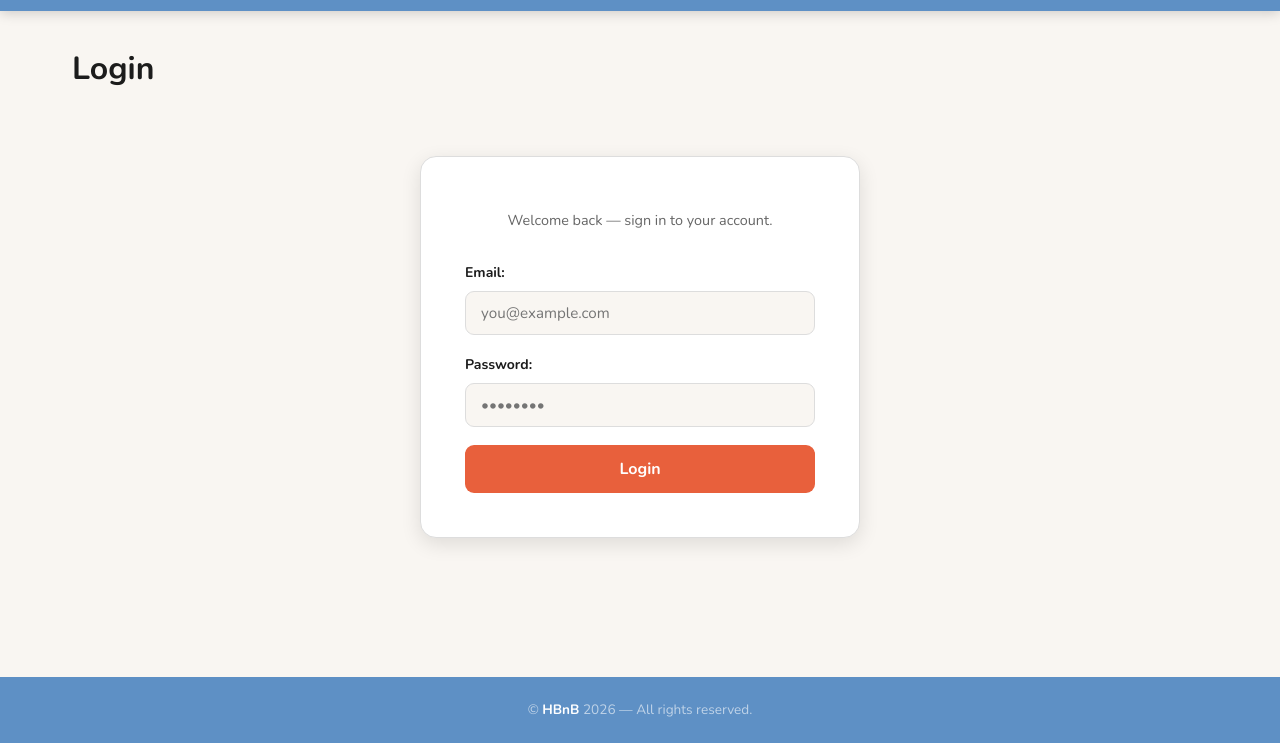
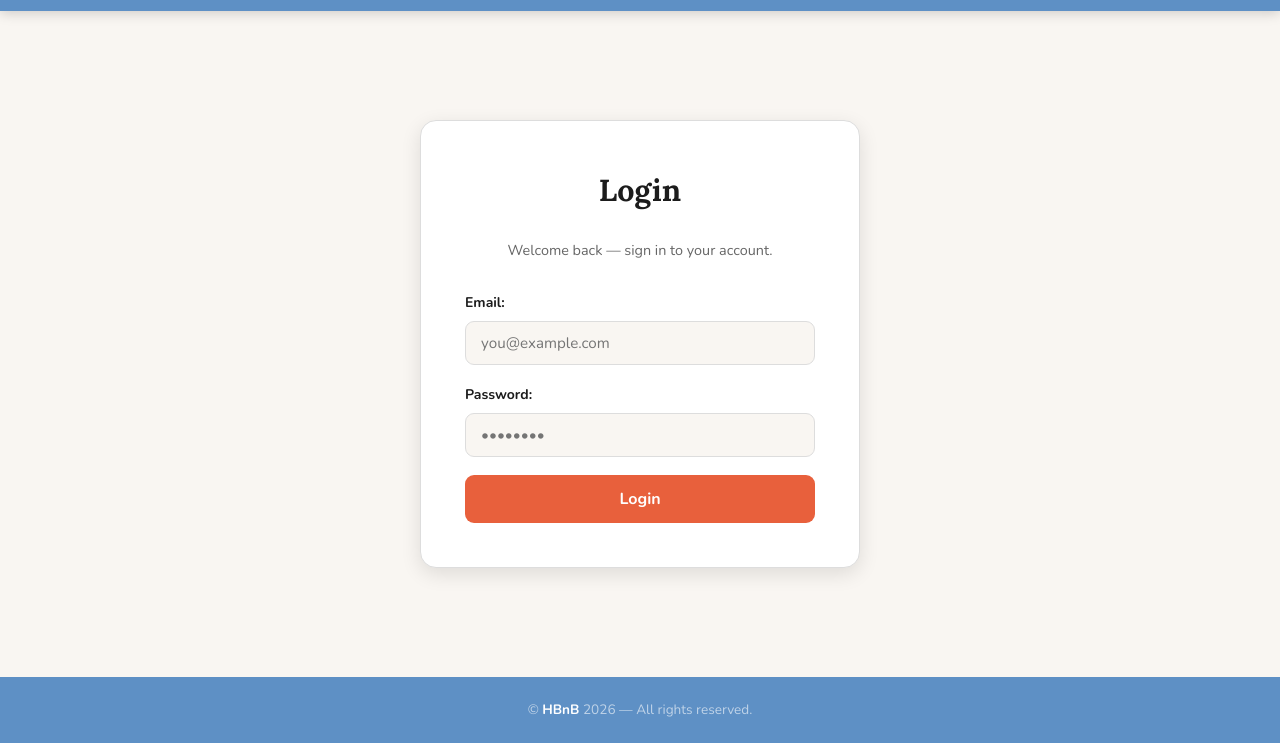
Before and after one commit to laetitiagrondin/holbertonschool-hbnb, a plain HTML site: page part4/part4/hbnb/login.html in a window 1280 px wide. Shown: the part 57-800 px from the top of the page. Drawn offline with nearby package versions, Linux system fonts and the light colour scheme.

Commit message:
UI: Centrage du formulaire de login et correction du titre h1

```diff
--- a/part4/part4/hbnb/login.html
+++ b/part4/part4/hbnb/login.html
@@ -21,7 +21,9 @@
     </header>
 
     <main>
-        <h1>Login</h1> <form id="login-form">
+    <form id="login-form">
+        <h1>Login</h1>
+
         <div class="login-icon" aria-hidden="true"></div>
         <p class="login-tagline">Welcome back — sign in to your account.</p>
 
--- a/part4/part4/hbnb/styles.css
+++ b/part4/part4/hbnb/styles.css
@@ -136,9 +136,13 @@ footer strong {
 main {
     padding: 2rem;
     flex: 1;
+    display: flex;
+    flex-direction: column;
+    justify-content: center; /* Centre verticalement */
+    align-items: center;     /* Centre horizontalement */
+    width: 100%;
     max-width: 1200px;
     margin: 0 auto;
-    width: 100%;
 }
 
 /* Bannière d'accueil (index.html) */
@@ -619,7 +623,8 @@ form button[type="submit"]:hover,
 /* Formulaire de connexion (login.html) */
 #login-form {
     max-width: 440px;
-    margin: 60px auto 0;
+    width: 100%;
+    margin: 0;
     background: var(--bg-card);
     border-radius: 16px;
     padding: 44px;
@@ -627,7 +632,7 @@ form button[type="submit"]:hover,
     border: 1px solid var(--border);
 }
 
-#login-form h2 {
+#login-form h1 {
     font-family: 'Lora', serif;
     font-size: 1.9rem;
     font-weight: 700;
```
Lines whose indentation alone changed are shown as unchanged.
